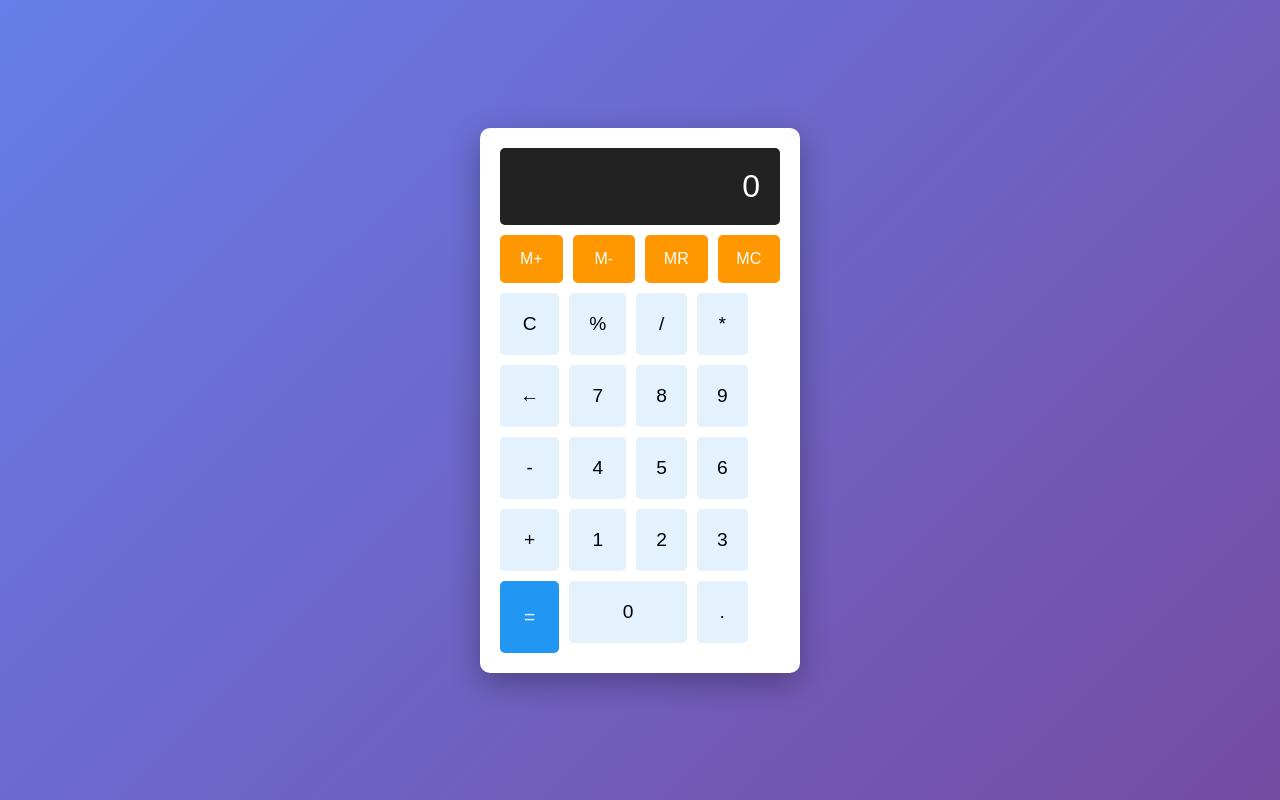
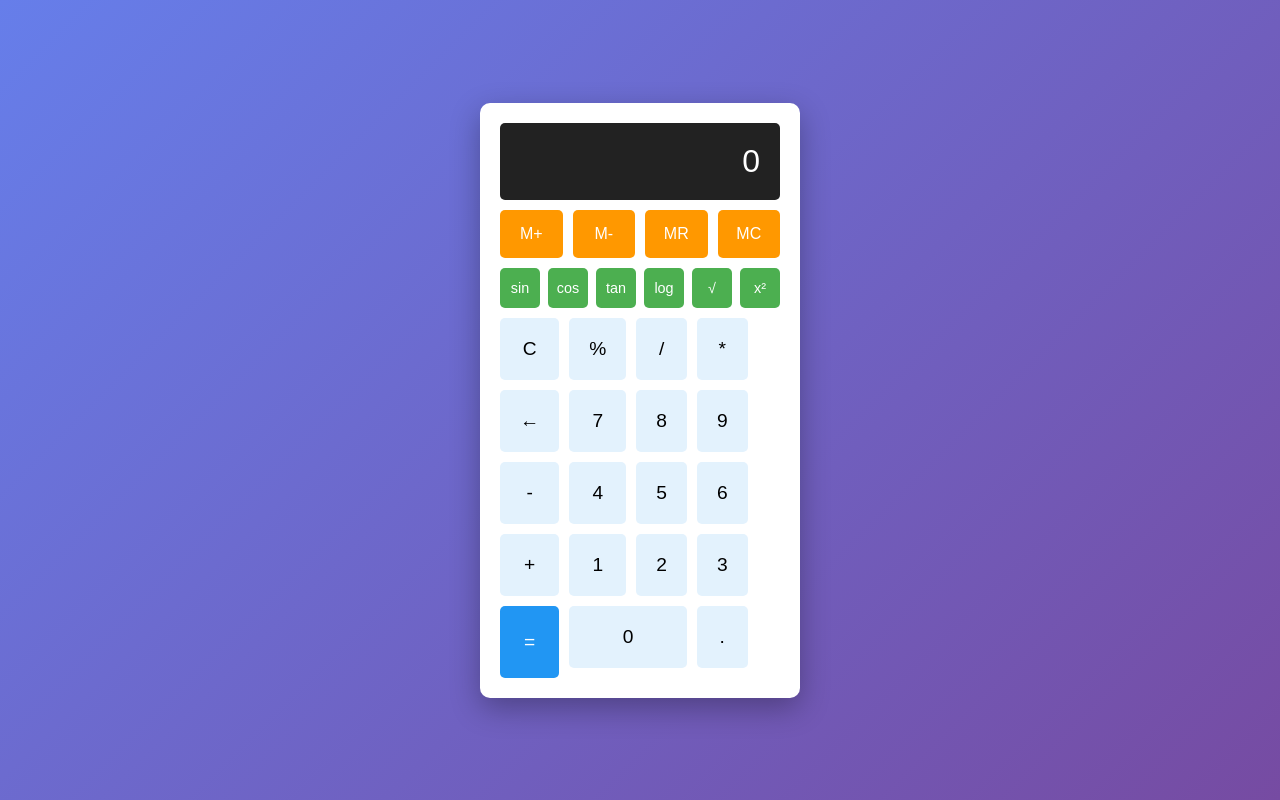
Before and after one commit to kiri-177/calculator-app1, a plain HTML site: page index.html in a window 1280 px wide. Drawn offline with Linux system fonts and the light colour scheme.

Commit message:
Add scientific calculator - button style (v1)

```diff
--- a/index.html
+++ b/index.html
@@ -16,6 +16,17 @@
         <button onclick="memoryRecall()" class="memory-btn">MR</button>
         <button onclick="memoryClear()" class="memory-btn">MC</button>
     </div>
+    <!-- 新增科學計算按鈕區 -->
+    <div class="scientific-buttons">
+        <button onclick="scientificCalc('sin')">sin</button>
+        <button onclick="scientificCalc('cos')">cos</button>
+        <button onclick="scientificCalc('tan')">tan</button>
+        <button onclick="scientificCalc('log')">log</button>
+        <button onclick="scientificCalc('sqrt')">√</button>
+        <button onclick="scientificCalc('pow')">x²</button>
+    </div>
+
+    <div class="buttons">
 
     <div class="buttons">
         <div class="buttons">
--- a/script.js
+++ b/script.js
@@ -99,3 +99,43 @@ function showMemoryIndicator() {
 function hideMemoryIndicator() {
     display.style.borderLeft = 'none';
 }
+
+function scientificCalc(operation) {
+    try {
+        let value = eval(currentInput);
+        let result;
+
+        switch(operation) {
+            case 'sin':
+                result = Math.sin(value * Math.PI / 180);
+                break;
+            case 'cos':
+                result = Math.cos(value * Math.PI / 180);
+                break;
+            case 'tan':
+                result = Math.tan(value * Math.PI / 180);
+                break;
+            case 'log':
+                result = Math.log10(value);
+                break;
+            case 'sqrt':
+                result = Math.sqrt(value);
+                break;
+            case 'pow':
+                result = Math.pow(value, 2);
+                break;
+            default:
+                result = value;
+        }
+
+        currentInput = result.toString();
+        updateDisplay();
+    } catch (error) {
+        currentInput = 'Error';
+        updateDisplay();
+        setTimeout(() => {
+            currentInput = '0';
+            updateDisplay();
+        }, 1500);
+    }
+}
--- a/style.css
+++ b/style.css
@@ -96,3 +96,21 @@ button:active {
 .memory-btn:active {
     transform: scale(0.95);
 }
+
+.scientific-buttons {
+    display: grid;
+    grid-template-columns: repeat(6, 1fr);
+    gap: 8px;
+    margin-bottom: 10px;
+}
+
+.scientific-buttons button {
+    padding: 12px 8px;
+    font-size: 0.9em;
+    background: #4caf50;
+    color: white;
+}
+
+.scientific-buttons button:hover {
+    background: #45a049;
+}
```
